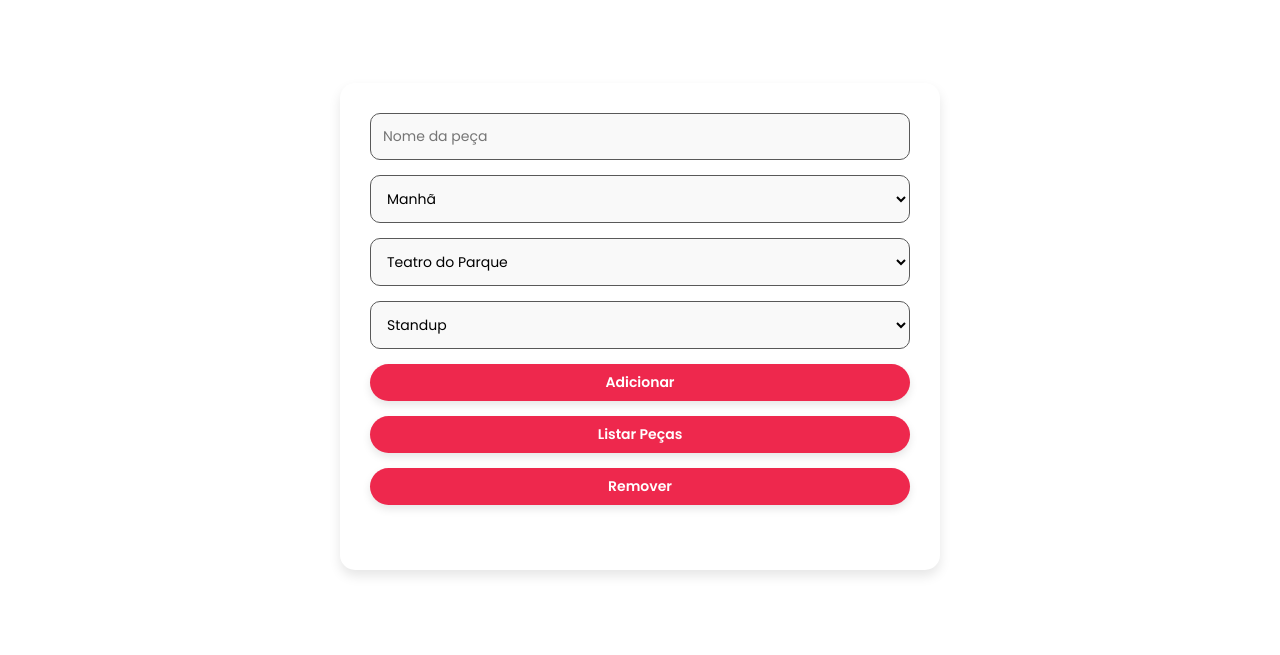
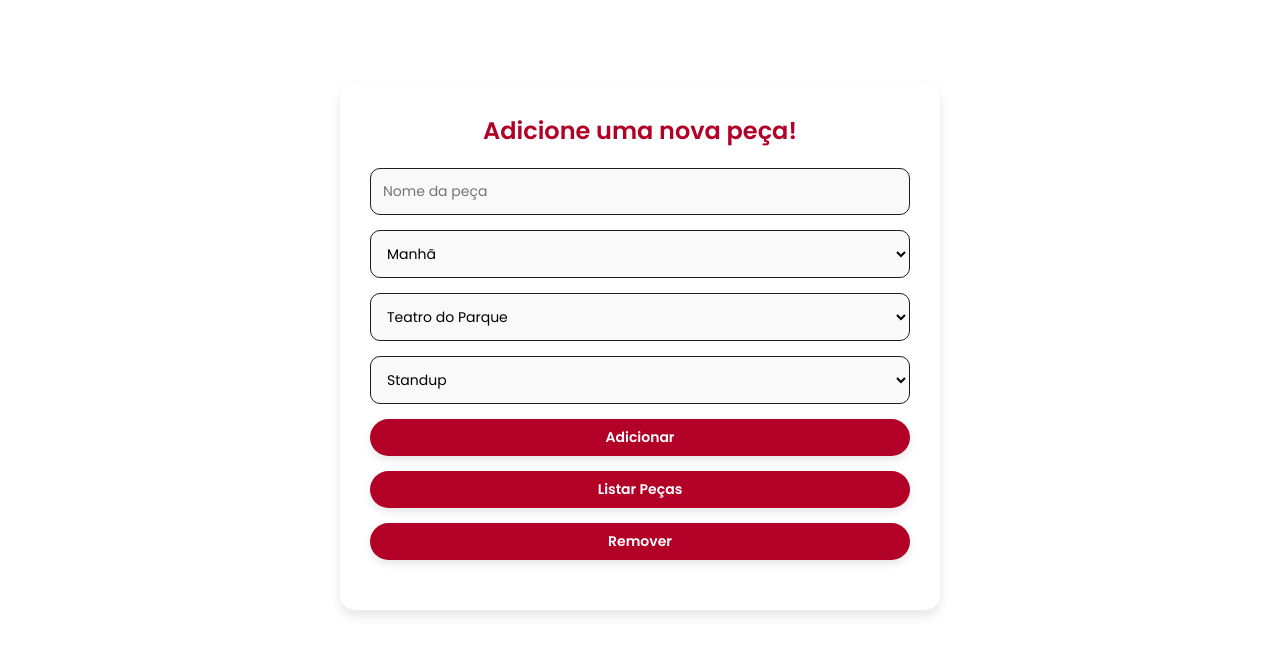
Before and after one commit to gabssiin/Projeto-Web-2024.2, a website: page cadastro.html in a window 1280 px wide. Shown: the part 67-722 px from the top of the page. Drawn offline with Linux system fonts and the light colour scheme.

Commit message:
Ajustando estilização

```diff
--- a/cadastro.css
+++ b/cadastro.css
@@ -11,6 +11,7 @@
     --color-neutral-0: #fff;
     --color-neutral-1: #1d1d1d;
     --color-neutral-2: #000;
+    --color-neutral-3: #848484;
 }
 
 * {
@@ -111,8 +112,8 @@ body {
     width: 100%;
     padding: 12px;
     font-size: 14px;
-    border: 1px solid var(--color-primary-2);
-    border-radius: 10px; /* Arredondado */
+    border: 1px solid var(--color-neutral-1);
+    border-radius: 10px;
     outline: none;
     background: #f9f9f9;
     transition: border-color 0.3s, box-shadow 0.3s, background-color 0.3s;
@@ -125,8 +126,7 @@ body {
 
 .formulario input:focus,
 .formulario select:focus {
-    border-color: var(--color-primary-4);
-    box-shadow: 0 0 6px var(--color-primary-4);
+    box-shadow: 0 0 6px var(--color-neutral-3);
 }
 
 .formulario button {
@@ -134,7 +134,7 @@ body {
     font-size: 14px;
     font-weight: bold;
     color: var(--color-neutral-0);
-    background: var(--color-primary-4);
+    background: var(--color-primary-3);
     border: none;
     border-radius: 20px;
     cursor: pointer;
@@ -159,8 +159,8 @@ body {
     margin-top: 20px;
     padding: 15px;
     font-size: 14px;
-    border: 1px solid var(--color-primary-2);
-    border-radius: 10px; /* Arredondado */
+    border: 1px solid var(--color-neutral-1);
+    border-radius: 10px;
     background: #f9f9f9;
     color: var(--color-primary-2);
     max-height: 0;
--- a/cadastro.html
+++ b/cadastro.html
@@ -16,7 +16,9 @@
             <a href="dashboard.html">Dashboard</a>
         </nav>
     </header>
+    <div class="container">
         <div class="formulario">
+            <h2>Adicione uma nova peça!</h2>
             <form id="teste">
                 <input type="text" id="nome" placeholder="Nome da peça" required>
                 <select id="horario">
@@ -43,9 +45,11 @@
                 <button type="button" id="adicionar_btn">Adicionar</button>
                 <button id="listar_btn">Listar Peças</button>
                 <button type="button" id="remover_btn">Remover</button>
+            </form>
             <div id="lista_pecas"></div>
-    </form>
         </div>
+    </div>
+
     <script src="cadastro.js"></script>
 </body>
 </html>
```
Lines whose indentation alone changed are shown as unchanged.
